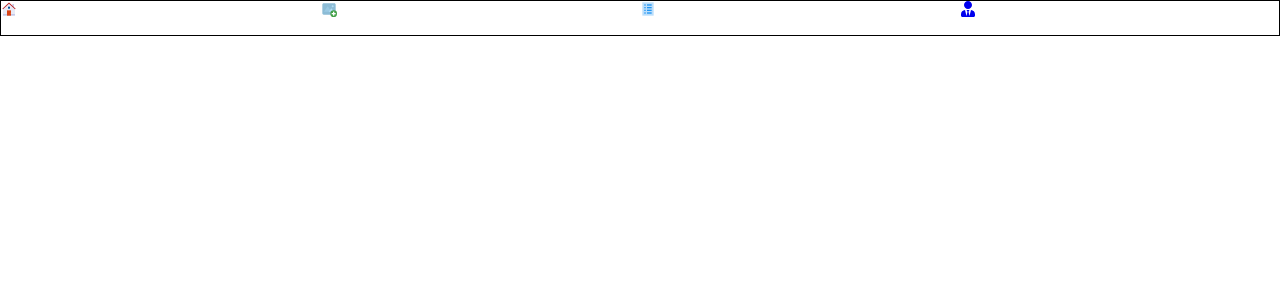
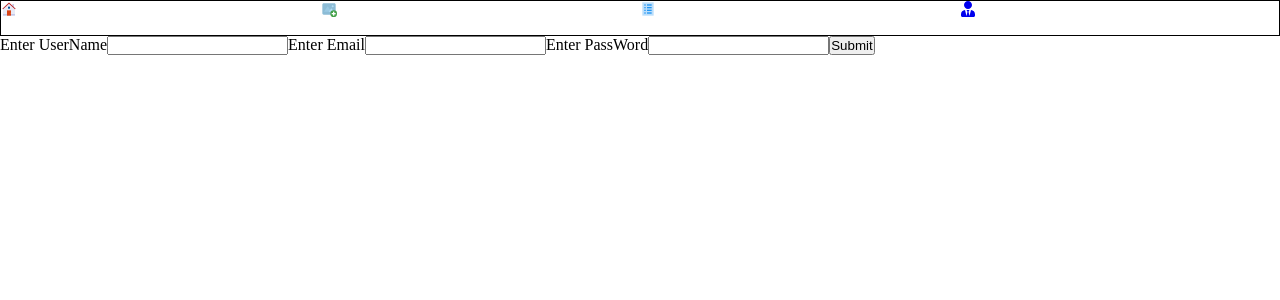
Before and after one commit to MjjVenish/Expense-Tracker-App-mini, a React (Create React App) app: page /login in a window 1280 px wide. Before the commit this address had no page. Shown: the top 300 px of the page. Built offline with nearby package versions, Linux system fonts and the light colour scheme.

Commit message:
user validation

```diff
--- a/src/Project/Profile.jsx
+++ b/src/Project/Profile.jsx
@@ -1,6 +1,10 @@
 import React from "react";
 
 const ProfilePage = () => {
-  return <div></div>;
+  return (
+    <div>
+      <button onClick={() => localStorage.removeItem("users")}>logout</button>
+    </div>
+  );
 };
 export default ProfilePage;
--- a/src/Project/app routes/Routes.jsx
+++ b/src/Project/app routes/Routes.jsx
@@ -5,6 +5,7 @@ import AddExpense from "../AddExpense";
 import ExpenceDetails from "../ExpenseDetails";
 import ProfilePage from "../Profile";
 import FormPage from "../formPage";
+import LoginPage from "../loginPage";
 
 const AppRoutesExpense = () => {
   return (
@@ -14,6 +15,7 @@ const AppRoutesExpense = () => {
       <Route path="/addExpense" element={<AddExpense />} />
       <Route path="/details" element={<ExpenceDetails />} />
       <Route path="/profile" element={<ProfilePage />} />
+      <Route path="/login" element={<LoginPage />} />
     </Routes>
   );
 };
--- a/src/Project/home.jsx
+++ b/src/Project/home.jsx
@@ -8,23 +8,21 @@ import { useSelector } from "react-redux";
 const HomePage = () => {
   const balance = useSelector((store) => store.expenseTracker.expensedetails);
   const [cash, setCash] = useState({ income: 0, expense: 0, total: 0 });
-  console.log(balance);
+
   useEffect(() => {
     const income = balance
       ?.filter((bal) => bal.type === "income")
       ?.map((tran) => Number(tran.money))
       ?.reduce((cur, acc) => cur + acc);
-    setCash({ ...cash, income });
 
     const expense = balance
       ?.filter((bal) => bal.type === "expense")
       ?.map((tran) => Number(tran.money))
       ?.reduce((cur, acc) => cur + acc);
-    setCash({ ...cash, expense });
 
     const total = income - expense;
-    setCash({ ...cash, total });
-  }, []);
+    setCash({ total, income, expense });
+  }, [balance]);
   return (
     <div>
       <div>
--- /dev/null
+++ b/src/Project/loginPage.jsx
@@ -0,0 +1,99 @@
+import React, { useReducer } from "react";
+import { useState } from "react";
+const userDetails = {
+  id: 1,
+  username: "",
+  email: "",
+  password: "",
+};
+
+const reducer = (state, action) => {
+  switch (action.type) {
+    case "userName": {
+      return { ...state, username: action.payload };
+    }
+    case "email": {
+      return { ...state, email: action.payload };
+    }
+    case "password": {
+      return { ...state, password: action.payload };
+    }
+    case "reset": {
+      return action.payload;
+    }
+    default:
+      return state;
+  }
+};
+const LoginPage = () => {
+  const [users, dispatch] = useReducer(reducer, userDetails);
+  const [validation, setValidation] = useState({});
+
+  const validate = (user) => {
+    let isError = {};
+    if (!user.username.trim()) isError.name = "UserName Required";
+    else if (user.username.length < 6)
+      isError.name = "Please Minium 6 Charcter Enter";
+    if (!user.email.trim()) isError.mail = "Email Required";
+    else if (!user.email.endsWith("@gmail.com")) isError.mail = "Email Invalid";
+    if (!user.password.trim()) isError.pass = "Password Required";
+    else if (user.password.length < 8)
+      isError.pass = "Password Enter Minimum 8 Charcter";
+    return isError;
+  };
+  const userSubmit = (e) => {
+    e.preventDefault();
+    setValidation(validate(users));
+    localStorage.setItem("users", JSON.stringify(users));
+    dispatch({ type: "reset", payload: userDetails });
+  };
+
+  return (
+    <div>
+      <form action="" onSubmit={userSubmit}>
+        <label htmlFor="user">
+          Enter UserName
+          <input
+            type="text"
+            name="username"
+            value={users.username}
+            id="user"
+            onChange={(e) =>
+              dispatch({ type: "userName", payload: e.target.value })
+            }
+          />
+          <span>{validation?.name}</span>
+        </label>
+        <label htmlFor="email">
+          Enter Email
+          <input
+            type="email"
+            name="email"
+            id="email"
+            value={users.email}
+            onChange={(e) =>
+              dispatch({ type: "email", payload: e.target.value })
+            }
+          />
+          <span>{validation?.mail}</span>
+        </label>
+        <label htmlFor="pass">
+          Enter PassWord
+          <input
+            type="password"
+            name="password"
+            value={users.password}
+            id="pass"
+            onChange={(e) =>
+              dispatch({ type: "password", payload: e.target.value })
+            }
+          />
+          <span>{validation?.pass}</span>
+        </label>
+
+        <input type="submit" />
+      </form>
+    </div>
+  );
+};
+export default LoginPage;
--- a/src/app/Expenseslice.js
+++ b/src/app/Expenseslice.js
@@ -1,5 +1,6 @@
 import { createSlice } from "@reduxjs/toolkit";
-const initialState = { expensedetails: [] };
+const data = JSON.parse(localStorage.getItem("trancDetails"));
+const initialState = { expensedetails: data };
 
 const expenseSlice = createSlice({
   name: "expenseSlice",
--- a/src/style/expenseStyle.css
+++ b/src/style/expenseStyle.css
@@ -13,3 +13,6 @@
 .captlized{
     text-transform: capitalize;
 }
+span{
+    color: red;
+}
```
Also changed, not shown: src/Project/Let'sStartPage.jsx (added).
